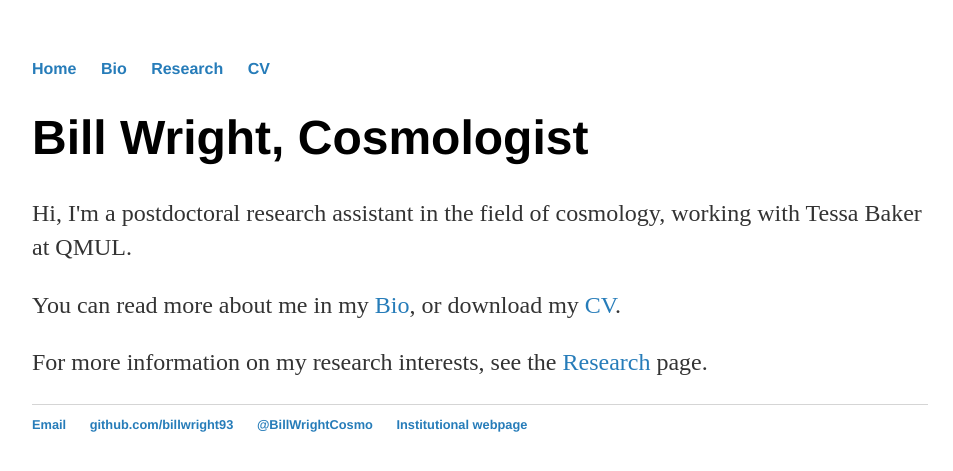
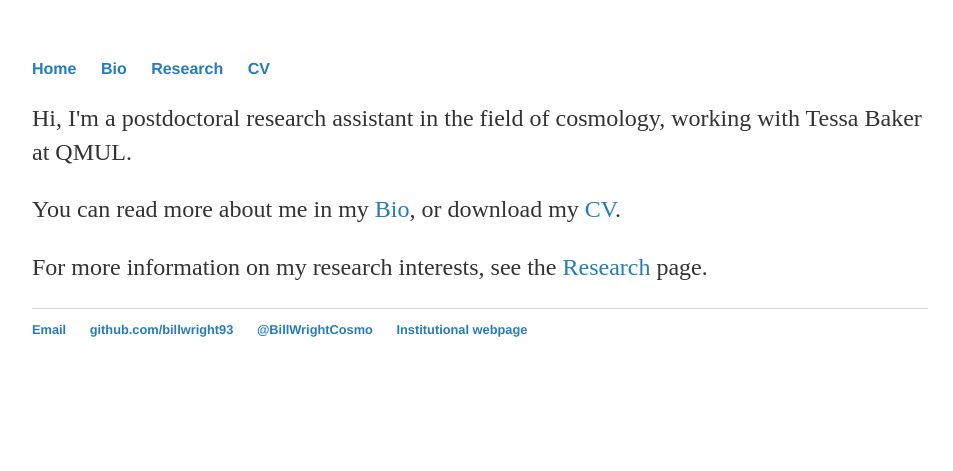
Before and after one commit to billwright93/billwright.github.io, a Jekyll site: the page built from index.html, in a window 1280 px wide. Shown: the top 471 px of the page, without its empty margins (160-1113 px from the left). Built offline with Jekyll 4.4.1, drawn with Linux system fonts in a browser that asks for light colours.

Commit message:
Commenting out headline on homepage

```diff
--- a/index.html
+++ b/index.html
@@ -3,7 +3,7 @@ layout: default
 title: Bill Wright's Website
 ---
 <div class="blurb">
-	<h1>Bill Wright, Cosmologist</h1>
+	<!---<h1>Bill Wright, Cosmologist</h1>-->
 	<p>Hi, I'm a postdoctoral research assistant in the field of cosmology, working with Tessa Baker at QMUL.</p>
 	<p>You can read more about me in my <a href="/bio">Bio</a>, or download my <a href="/pdfs/CV_academic.pdf" target="_blank">CV</a>.</p>
 	<p>For more information on my research interests, see the <a href="/research">Research</a> page.</p>
```
